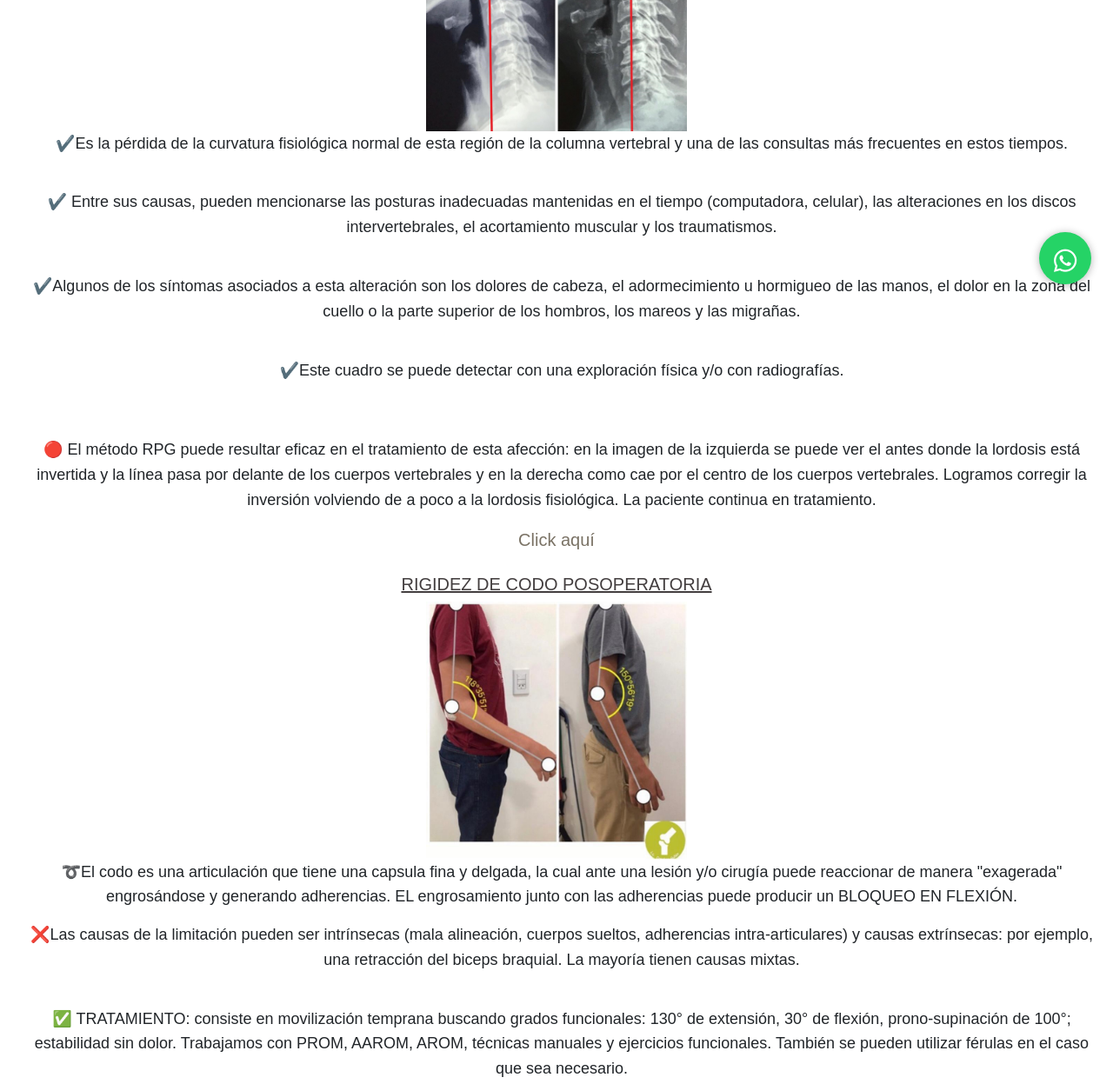
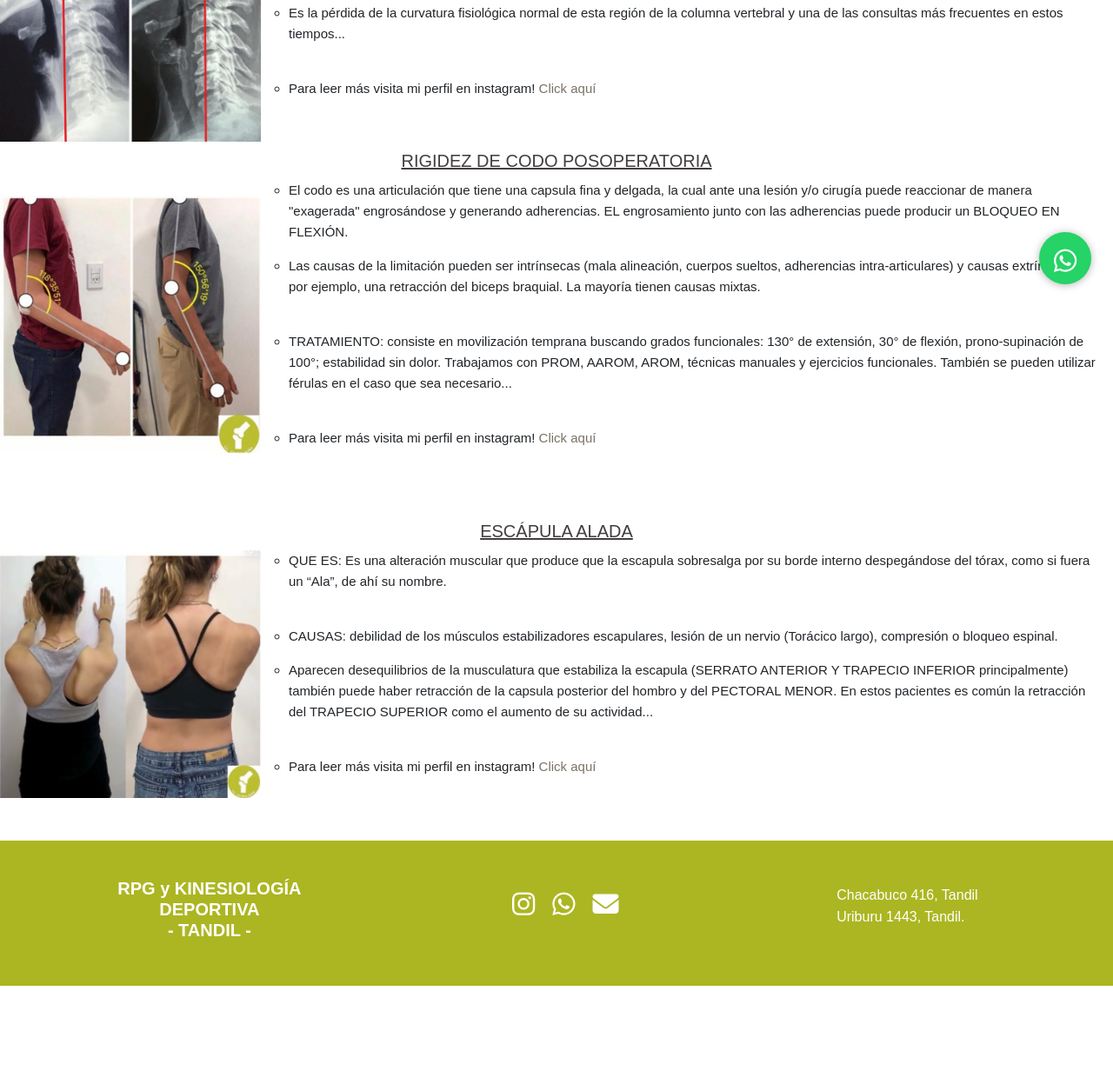
Before and after one commit to carogullon/Kinesiologia-y-fisiatria, a website: page novedades.html in a window 1280 px wide. Shown: the part 448-1695 px from the top of the page at 87% size. After the commit the page ends 1582 px from the top, so only its background shows below. Drawn offline with nearby package versions, Linux system fonts and the light colour scheme; a web font is replaced by a local one.

Commit message:
ultimos cambios a mi entrega final

```diff
--- a/novedades.html
+++ b/novedades.html
@@ -68,48 +68,40 @@
         <div class="sectionCuatro">
             <section class="novedades">
                 <h2>NOVEDADES</h2>
-                <h4><u>RECTIFICACIÓN/INVERSIÓN de la LORDOSIS CERVICAL</u></h4>
+                <h4 class="padre__nov"><u>RECTIFICACIÓN/INVERSIÓN de la LORDOSIS CERVICAL</u></h4>
+                    <div class="hijo__nov">
                         <img src="images/WhatsApp Image 2021-04-18 at 13.18.26.jpeg" alt="columna-cervical-mejora-rpg" width="300px" class="fotoNov">
                         <ul class="novesLista">
-                        <li>✔️Es la pérdida de la curvatura fisiológica normal de esta región de la columna vertebral y una de las consultas más frecuentes en estos tiempos.</li><br>
-                        <li>✔️ Entre sus causas, pueden mencionarse las posturas inadecuadas mantenidas en el tiempo (computadora, celular), las alteraciones en los discos intervertebrales, el acortamiento muscular y los traumatismos.</li><br>
-                        <li>✔️Algunos de los síntomas asociados a esta alteración son los dolores de cabeza, el adormecimiento u hormigueo de las manos, el dolor en la zona del cuello o la parte superior de los hombros, los mareos y las migrañas.</li><br>
-                        <li>✔️Este cuadro se puede detectar con una exploración física y/o con radiografías.</li><br><br>
-                        <li>🔴 El método RPG puede resultar eficaz en el tratamiento de esta afección: en la imagen de la izquierda se puede ver el antes donde la lordosis está invertida y la línea pasa por delante de los cuerpos vertebrales y en la derecha como cae por el centro de los cuerpos vertebrales. Logramos corregir la inversión volviendo de a poco a la lordosis fisiológica. La paciente continua en tratamiento.</li>
+                            <li>El método RPG puede resultar eficaz en el tratamiento de esta afección: en la imagen de la izquierda se puede ver el antes donde la lordosis está invertida y la línea pasa por delante de los cuerpos vertebrales y en la derecha como cae por el centro de los cuerpos vertebrales. Logramos corregir la inversión volviendo de a poco a la lordosis fisiológica. La paciente continua en tratamiento.</li>
+                            <li>Es la pérdida de la curvatura fisiológica normal de esta región de la columna vertebral y una de las consultas más frecuentes en estos tiempos...</li><br>
+                            <li>Para leer más visita mi perfil en instagram!   <a href="https://www.instagram.com/p/CN2hwv1BNRA/?utm_source=ig_embed&utm_campaign=loading" target="_blank">Click aquí</a></li>
                         </ul>
-                <a href="https://www.instagram.com/p/CN2hwv1BNRA/?utm_source=ig_embed&utm_campaign=loading" target="_blank">Click aquí</a><br><br>
-
-                <h4><u>RIGIDEZ DE CODO POSOPERATORIA</u></h4>
-                <img src="images/WhatsApp Image 2021-05-10 at 10.09.18.jpeg" alt="rigidez-posoperatoria-codo-evolucion" width="300px">
-                    <ul class="novesLista">
-                        <li>➰El codo es una articulación que tiene una capsula fina y delgada, la cual ante una lesión y/o cirugía puede reaccionar de manera "exagerada" engrosándose y generando adherencias. EL engrosamiento junto con las adherencias puede producir un BLOQUEO EN FLEXIÓN.</li>
-                        <li>❌Las causas de la limitación pueden ser intrínsecas (mala alineación, cuerpos sueltos, adherencias intra-articulares) y causas extrínsecas: por ejemplo, una retracción del biceps braquial. La mayoría tienen causas mixtas.</li><br>
-                        <li>✅ TRATAMIENTO: consiste en movilización temprana buscando grados funcionales: 130° de extensión, 30° de flexión, prono-supinación de 100°; estabilidad sin dolor. Trabajamos con PROM, AAROM, AROM, técnicas manuales y ejercicios funcionales. También se pueden utilizar férulas en el caso que sea necesario.</li><br>
-                        <li>✔️ En el paciente de la foto la rigidez fue consecuencia de un cirugía por fractura de epitroclea (siguiente foto).</li>
-                        <li>A la primera consulta acudió con unbloqueo en 90 grados. Las fotos representan la 3er sesión y la última respectivamente.</li>
-                        <li>Actualmente continua en tratamiento ganando rango de movimiento llegando a 150 grados de extensión, flexión casi completa y prono-supinación completa.</li>
-                    </ul>
-                <a href="https://www.instagram.com/p/CHwChIpgvUm/" target="_blank">Click aquí</a><br><br>
+                    </div>
 
 
-                <h4><u>ESCÁPULA ALADA</u></h4>
-                <img src="images/WhatsApp Image 2021-05-10 at 10.09.16.jpeg" alt="escapula-alada" width="300px">
+                <h4 class="padre__nov"><u>RIGIDEZ DE CODO POSOPERATORIA</u></h4>
+                    <div class="hijo__nov">
+                        <img src="images/WhatsApp Image 2021-05-10 at 10.09.18.jpeg" alt="rigidez-posoperatoria-codo-evolucion" width="300px" class="fotoNov">
                         <ul class="novesLista">
-                        <li>❓QUE ES: Es una alteración muscular que produce que la escapula sobresalga por su borde interno despegándose del tórax, como si fuera un “Ala”, de ahí su nombre.</li><br>
-                        <li>⚠️CAUSAS:
-                            <ul>
-                                <li>1) debilidad de los músculos estabilizadores escapulares.</li>
-                                <li>2) lesión de un nervio (Torácico largo)</li>
-                                <li>3) compresión o bloqueo espinal.</li>
+                            <li>El codo es una articulación que tiene una capsula fina y delgada, la cual ante una lesión y/o cirugía puede reaccionar de manera "exagerada" engrosándose y generando adherencias. EL engrosamiento junto con las adherencias puede producir un BLOQUEO EN FLEXIÓN.</li>
+                            <li>Las causas de la limitación pueden ser intrínsecas (mala alineación, cuerpos sueltos, adherencias intra-articulares) y causas extrínsecas: por ejemplo, una retracción del biceps braquial. La mayoría tienen causas mixtas.</li><br>
+                            <li>TRATAMIENTO: consiste en movilización temprana buscando grados funcionales: 130° de extensión, 30° de flexión, prono-supinación de 100°; estabilidad sin dolor. Trabajamos con PROM, AAROM, AROM, técnicas manuales y ejercicios funcionales. También se pueden utilizar férulas en el caso que sea necesario...</li><br>
+                            <li>Para leer más visita mi perfil en instagram! <a href="https://www.instagram.com/p/CHwChIpgvUm/" target="_blank">Click aquí</a> </li>
                         </ul>
-                        </li><br>
-                        <li>👎Aparecen desequilibrios de la musculatura que estabiliza la escapula (SERRATO ANTERIOR Y TRAPECIO INFERIOR principalmente) también puede haber retracción de la capsula posterior del hombro y del PECTORAL MENOR. En estos pacientes es común la retracción del TRAPECIO SUPERIOR como el aumento de su actividad ⛔. </li><br>
-                        <li>📣 SÍNTOMAS y SIGNOS: borde interno sobresaliente, ascenso de la escapula durante la abducción del brazo, dolor en el hombro, contracturas musculares. </li><br>
-                        <li>👁️ DIAGNÓSTICO : inspección clínica de la postura y el movimiento activo de la articulación escapulohumeral. En algunos casos pueden ser necesarias algunas pruebas complementarias como la electromiografía (EMG) ya que con ella se puede evidenciar la presencia de parálisis musculares y determinar si hay o no un nervio comprometido. </li><br>
-                        <li>✅ TRATAMIENTO: en este caso fue conservador por medio de la rehabilitación y terapia activa. Los objetivos fueron: <br>
-                            🔺Flexibilización de los tejidos retraídos y entrenamiento de la musculatura estabilizadora de la escápula mediante un protocolo de trabajo activo que recupere la función normal de esta musculatura. </li>
+                    </div><br><br>
+
+
+                <h4 class="padre__nov"><u>ESCÁPULA ALADA</u></h4>
+                    <div class="hijo__nov">
+                        <img src="images/WhatsApp Image 2021-05-10 at 10.09.16.jpeg" alt="escapula-alada" width="300px" class="fotoNov">
+                        <ul class="novesLista">
+                            <li>QUE ES: Es una alteración muscular que produce que la escapula sobresalga por su borde interno despegándose del tórax, como si fuera un “Ala”, de ahí su nombre.</li><br>
+                            <li>CAUSAS: debilidad de los músculos estabilizadores escapulares, lesión de un nervio (Torácico largo), compresión o bloqueo espinal.<br>
+                            <li>Aparecen desequilibrios de la musculatura que estabiliza la escapula (SERRATO ANTERIOR Y TRAPECIO INFERIOR principalmente) también puede haber retracción de la capsula posterior del hombro y del PECTORAL MENOR. En estos pacientes es común la retracción del TRAPECIO SUPERIOR como el aumento de su actividad... </li><br>
+                            <li>Para leer más visita mi perfil en instagram!  <a href="https://www.instagram.com/p/CKeuD4GhSCk/" target="_blank">Click aquí</a></li>
                         </ul>
-                <a href="https://www.instagram.com/p/CKeuD4GhSCk/" target="_blank">Click aquí</a><br><br>
+                    </div>
+                <br><br>
 
             </section>
         </div>
--- a/scss/_anidacion.scss
+++ b/scss/_anidacion.scss
@@ -1,3 +1,4 @@
+/* todo lo que esta en el header */
 .header__container {
     text-align:center;
 
@@ -43,11 +44,18 @@
         margin: 0 auto;
     }
 }
+.carousel-caption {
+    font-size: 15px;
+}
+/*termina anidacion del header*/
+
+/* anidacion de la section de servicios */
 h4 {
     .main__hijoFlex {
         margin-bottom: 20px;
         p {
             margin-top: 15px;
+            text-align: left;
         }
     }
 }
@@ -58,6 +66,9 @@ h4 {
         text-align: center;
     }
 }
+/*termina anidacion de servicios */
+
+/*anidacion de la parte de contacto y formulario */
 .contactoDos {
     display: flex;
     flex-direction: column;
@@ -92,28 +103,47 @@ ul.nosotros {
         display: block;
     }
 }
-ul {
-    li {
-        list-style: none;
-        text-align:center;
-        line-height: 1.6;
-        font-family:$fuente;
-        margin-right: 20px;
-        padding: 0px;
-            a {
-                font-size:15px;
-            }
+/*termina anidacion de contacto*/
+
+/*anidacion de novedades */
+.padre__nov {
+    display: flex;
+    flex-direction: column;
+    align-items:center;
+    flex-wrap: wrap;
+
+}
+.hijo__nov {
+    display: flex;
+    flex-direction: column;
+    align-items: center;
+}
+@media (min-width: 768px) {
+    .padre__nov {
+        display:flex;
+        flex-direction: column;
+        width:100%;
+        margin: 10px 0 10px;
+    }
+    .hijo__nov {
+        display: flex;
+        flex-direction: row;
+        align-items: center;
     }
 }
 .novesLista {
+    margin-bottom: 10px;
     li {
         padding:0%;
-        font-size: 18px;
-        text-align: inherit;
+        font-size: 15px;
+        text-align: left;
         margin-bottom: 15px;
-
+        list-style:circle;
     }
 }
+/*termina anidacion de novedades*/
+
+/*anidacion de footer*/
 .footer {
     .contenedorFooter {
         background-color: $color-verde;
@@ -123,8 +153,12 @@ ul {
                     text-decoration: none;
                     font-family: $fuente;
                     font-weight: bolder;
-                    align-items: center;
                     font-size: 25px;
+                    list-style: none;
+                    text-align:center;
+                    line-height: 1.6;
+                    margin-right: 20px;
+                    padding: 0px;
                 }
             }
             .infoFooter {
@@ -140,3 +174,4 @@ ul {
         justify-content: space-around;
     }
 }
+/*termina anidacion de footer*/
--- a/scss/_tipografia.scss
+++ b/scss/_tipografia.scss
@@ -1,9 +1,6 @@
 * {
     margin: 0;
     padding: 0;
-}
-body {
-    text-align: center;
 }
 /* mediaQuaries generales */
 
@@ -42,11 +39,13 @@ body {
 .boton {
     font-size: 1rem;
     padding: 2rem;
+    margin: 0 auto;
 }
 .btn.btn-light.mx-auto {
     margin-bottom: 15px;
     font-size:20px;
     margin-right:20px;
+    align-items: center;
 }
 @media only screen and (min-width:320px) and (max-width:768px){
     .btn-wsp{
@@ -86,6 +85,19 @@ i {
 .header__container {
     width: 100%;
 }
+ul {
+    li {
+        list-style: none;
+        text-align:center;
+        line-height: 1.6;
+        font-family:$fuente;
+        margin-right: 20px;
+        padding: 0px;
+            a {
+                font-size:15px;
+            }
+    }
+}
 ul.navbar-nav.me-auto.mb-2.mb-lg-0 {
     align-items: center;
 }
@@ -113,16 +125,17 @@ h3 {
     font-size: 20px;
     font-family: $fuente;
     margin:10px;
+    text-align: center;
 }
 h4 {
     color: $color-greyDos;
     font-size: 20px;
     font-family: $fuente;
+    text-align: center;
 }
 /* termina estilo general a los h2, h3 y h4 */
 
 /* estilos a sectionUno */
-
 .sectionUno__bienvenida--modifier {
     color:$color-greyDos;
     background-color: white;
@@ -237,7 +250,7 @@ p {
     font-size: 22px;
     list-style: none;
 }
-@media (min-width: 768px) {
+@media (min-width: 1200px) {
     .sectionUno__form-academica {
         display:flex;
         flex-direction: row;
@@ -260,7 +273,7 @@ p {
 }
 .sectionUno__formDos {
     font-size: 30px;
-    margin: 15px 35px;
+    margin: 15px;
 }
 .fotoCuatro {
     width: 50%;
@@ -268,7 +281,7 @@ p {
 }
 @media (min-width:768px) {
         .fotoCuatro {
-            width: 350px;
+            width: 300px;
         }
 }
 /*termina estilo a la section de sobre mi */
@@ -291,6 +304,9 @@ a.noves{
 .fuente-icono {
     font-size: 20px;
     color:white;
+}
+label {
+    text-align: center;
 }
 /* testiomonios de pacientes */
 #testimonios {
```
Also changed, not shown: contacto.html (+7 -5 lines), index.html (+1 -1 lines), css/estilos.css. Lines whose indentation alone changed are shown as unchanged.
